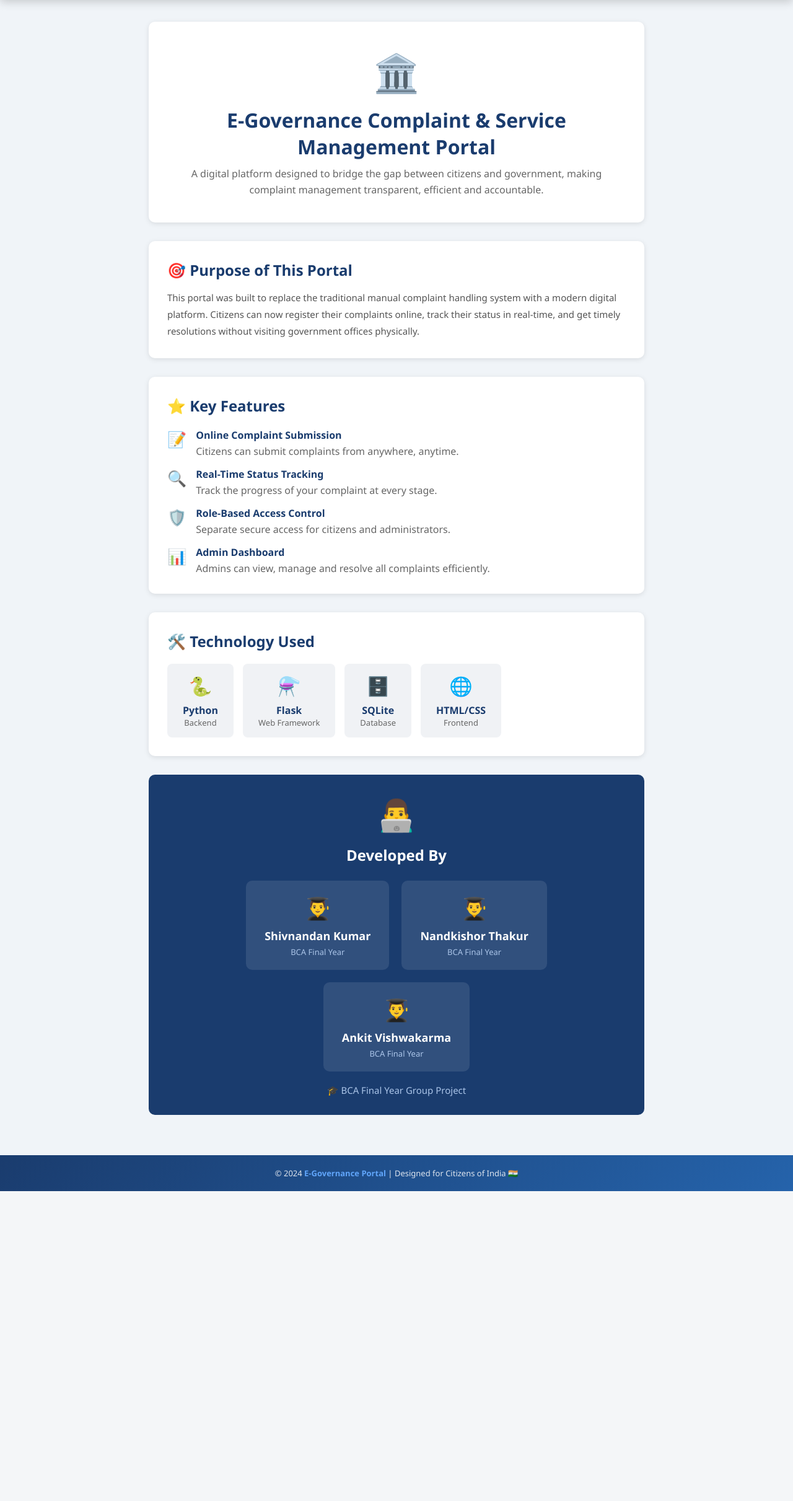
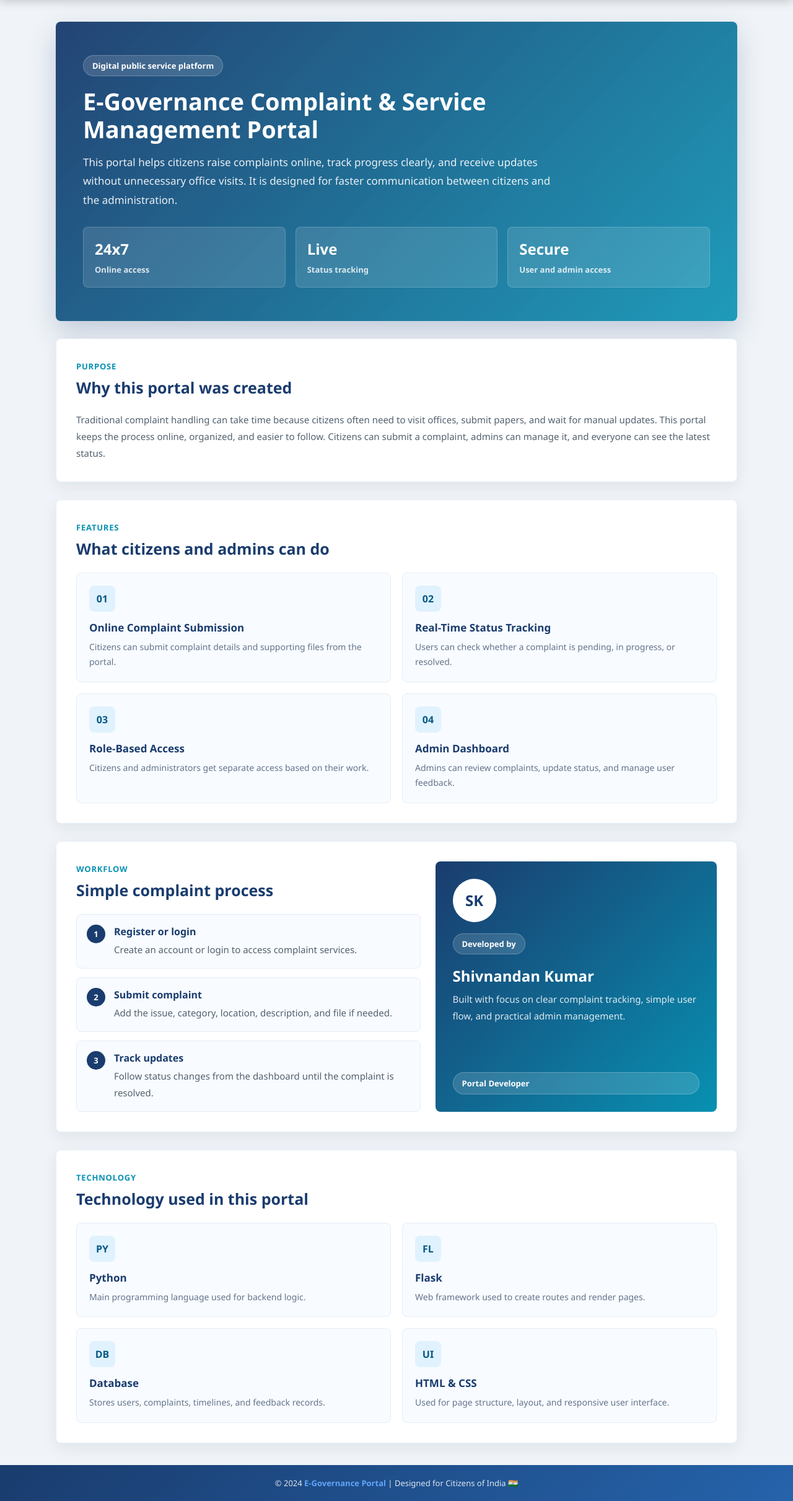
Before and after one commit to shivnandan-kumar/egovportal, a Flask app: page /about in a window 1280 px wide. Shown: the part 65-2487 px from the top of the page at 62% size. Before the commit the page ends 1987 px from the top, so only its background shows below. Run offline with Flask 3, Linux system fonts and the light colour scheme; some libraries are stand-ins or nearby versions.

Commit message:
Redesign About Page with Modern UI/UX

```diff
--- a/templates/about.html
+++ b/templates/about.html
@@ -4,140 +4,420 @@
 
 {% block content %}
 
-<div style="max-width: 800px; margin: 0 auto;">
+<style>
+    .about-page {
+        max-width: 1100px;
+        margin: 0 auto;
+    }
 
-    <!-- ====== ABOUT HEADER ====== -->
-    <div style="background: white; padding: 40px; border-radius: 10px; box-shadow: 0 2px 8px rgba(0,0,0,0.1); margin-bottom: 30px; text-align: center;">
-        <div style="font-size: 60px;">🏛️</div>
-        <h1 style="color: #1a3c6e; margin: 15px 0 10px;">
-            E-Governance Complaint & Service Management Portal
-        </h1>
-        <p style="color: #666; font-size: 16px; line-height: 1.6;">
-            A digital platform designed to bridge the gap between citizens and government,
-            making complaint management transparent, efficient and accountable.
+    .about-hero {
+        background:
+            linear-gradient(135deg, rgba(26, 60, 110, 0.96), rgba(8, 145, 178, 0.9)),
+            radial-gradient(circle at top right, rgba(255, 255, 255, 0.22), transparent 34%);
+        color: white;
+        border-radius: 8px;
+        padding: 54px 44px;
+        box-shadow: 0 18px 45px rgba(26, 60, 110, 0.22);
+        overflow: hidden;
+    }
+
+    .about-kicker {
+        display: inline-block;
+        background: rgba(255, 255, 255, 0.14);
+        border: 1px solid rgba(255, 255, 255, 0.22);
+        border-radius: 999px;
+        padding: 7px 14px;
+        font-size: 13px;
+        font-weight: 700;
+        margin-bottom: 18px;
+    }
+
+    .about-hero h1 {
+        max-width: 790px;
+        font-size: 38px;
+        line-height: 1.18;
+        margin-bottom: 16px;
+        color: white;
+    }
+
+    .about-hero p {
+        max-width: 760px;
+        color: rgba(255, 255, 255, 0.9);
+        font-size: 17px;
+        line-height: 1.8;
+    }
+
+    .about-stats {
+        display: grid;
+        grid-template-columns: repeat(3, 1fr);
+        gap: 16px;
+        margin-top: 28px;
+    }
+
+    .about-stat {
+        background: rgba(255, 255, 255, 0.12);
+        border: 1px solid rgba(255, 255, 255, 0.18);
+        border-radius: 8px;
+        padding: 18px;
+    }
+
+    .about-stat strong {
+        display: block;
+        font-size: 24px;
+        margin-bottom: 5px;
+    }
+
+    .about-stat span {
+        color: rgba(255, 255, 255, 0.82);
+        font-size: 13px;
+        font-weight: 600;
+    }
+
+    .about-section {
+        margin-top: 28px;
+        background: white;
+        border: 1px solid #e5edf6;
+        border-radius: 8px;
+        padding: 32px;
+        box-shadow: 0 8px 24px rgba(15, 23, 42, 0.07);
+    }
+
+    .about-section-header {
+        margin-bottom: 22px;
+    }
+
+    .about-section-header span {
+        color: #0891b2;
+        font-size: 13px;
+        font-weight: 800;
+        text-transform: uppercase;
+        letter-spacing: 0.8px;
+    }
+
+    .about-section-header h2 {
+        color: #1a3c6e;
+        font-size: 25px;
+        margin-top: 7px;
+    }
+
+    .about-section p {
+        color: #53616f;
+        line-height: 1.8;
+        font-size: 15px;
+    }
+
+    .about-grid {
+        display: grid;
+        grid-template-columns: repeat(2, 1fr);
+        gap: 18px;
+    }
+
+    .about-feature,
+    .about-tech {
+        border: 1px solid #e7eef8;
+        background: #f8fbff;
+        border-radius: 8px;
+        padding: 20px;
+    }
+
+    .about-feature h3,
+    .about-tech h3 {
+        color: #1a3c6e;
+        font-size: 17px;
+        margin-bottom: 8px;
+    }
+
+    .about-feature p,
+    .about-tech p {
+        color: #64748b;
+        font-size: 14px;
+        line-height: 1.7;
+    }
+
+    .about-icon {
+        width: 42px;
+        height: 42px;
+        display: grid;
+        place-items: center;
+        background: #e0f2fe;
+        color: #075985;
+        border-radius: 8px;
+        font-weight: 800;
+        margin-bottom: 14px;
+    }
+
+    .about-two-column {
+        display: grid;
+        grid-template-columns: 1.1fr 0.9fr;
+        gap: 24px;
+        align-items: stretch;
+    }
+
+    .about-steps {
+        display: grid;
+        gap: 14px;
+    }
+
+    .about-step {
+        display: flex;
+        gap: 14px;
+        align-items: flex-start;
+        padding: 16px;
+        background: #f8fbff;
+        border: 1px solid #e7eef8;
+        border-radius: 8px;
+    }
+
+    .about-step-number {
+        width: 30px;
+        height: 30px;
+        flex: 0 0 30px;
+        border-radius: 50%;
+        background: #1a3c6e;
+        color: white;
+        display: grid;
+        place-items: center;
+        font-weight: 800;
+        font-size: 13px;
+    }
+
+    .about-step h3 {
+        color: #1a3c6e;
+        font-size: 16px;
+        margin-bottom: 5px;
+    }
+
+    .about-developer-card {
+        background: linear-gradient(135deg, #1a3c6e, #0891b2);
+        color: white;
+        border-radius: 8px;
+        padding: 28px;
+        display: flex;
+        flex-direction: column;
+        justify-content: space-between;
+        min-height: 100%;
+    }
+
+    .about-avatar {
+        width: 70px;
+        height: 70px;
+        border-radius: 50%;
+        background: white;
+        color: #1a3c6e;
+        display: grid;
+        place-items: center;
+        font-size: 24px;
+        font-weight: 800;
+        margin-bottom: 18px;
+    }
+
+    .about-developer-card h2 {
+        color: white;
+        font-size: 24px;
+        margin-bottom: 8px;
+    }
+
+    .about-developer-card p {
+        color: rgba(255, 255, 255, 0.86);
+    }
+
+    .about-role {
+        display: inline-block;
+        margin-top: 18px;
+        background: rgba(255, 255, 255, 0.14);
+        border: 1px solid rgba(255, 255, 255, 0.22);
+        border-radius: 999px;
+        padding: 8px 14px;
+        color: white;
+        font-size: 13px;
+        font-weight: 700;
+    }
+
+    @media (max-width: 850px) {
+        .about-hero {
+            padding: 38px 26px;
+        }
+
+        .about-hero h1 {
+            font-size: 30px;
+        }
+
+        .about-stats,
+        .about-grid,
+        .about-two-column {
+            grid-template-columns: 1fr;
+        }
+    }
+
+    @media (max-width: 520px) {
+        .about-hero {
+            padding: 32px 22px;
+        }
+
+        .about-hero h1 {
+            font-size: 26px;
+        }
+
+        .about-section {
+            padding: 24px 18px;
+        }
+    }
+</style>
+
+<div class="about-page">
+    <section class="about-hero">
+        <span class="about-kicker">Digital public service platform</span>
+        <h1>E-Governance Complaint & Service Management Portal</h1>
+        <p>
+            This portal helps citizens raise complaints online, track progress clearly,
+            and receive updates without unnecessary office visits. It is designed for
+            faster communication between citizens and the administration.
         </p>
+
+        <div class="about-stats">
+            <div class="about-stat">
+                <strong>24x7</strong>
+                <span>Online access</span>
+            </div>
+            <div class="about-stat">
+                <strong>Live</strong>
+                <span>Status tracking</span>
+            </div>
+            <div class="about-stat">
+                <strong>Secure</strong>
+                <span>User and admin access</span>
+            </div>
+        </div>
+    </section>
+
+    <section class="about-section">
+        <div class="about-section-header">
+            <span>Purpose</span>
+            <h2>Why this portal was created</h2>
+        </div>
+        <p>
+            Traditional complaint handling can take time because citizens often need to
+            visit offices, submit papers, and wait for manual updates. This portal keeps
+            the process online, organized, and easier to follow. Citizens can submit a
+            complaint, admins can manage it, and everyone can see the latest status.
+        </p>
+    </section>
+
+    <section class="about-section">
+        <div class="about-section-header">
+            <span>Features</span>
+            <h2>What citizens and admins can do</h2>
         </div>
 
-    <!-- ====== PURPOSE ====== -->
-    <div style="background: white; padding: 30px; border-radius: 10px; box-shadow: 0 2px 8px rgba(0,0,0,0.1); margin-bottom: 30px;">
-        <h2 style="color: #1a3c6e; margin-bottom: 15px;">🎯 Purpose of This Portal</h2>
-        <p style="color: #555; line-height: 1.8; font-size: 15px;">
-            This portal was built to replace the traditional manual complaint handling system
-            with a modern digital platform. Citizens can now register their complaints online,
-            track their status in real-time, and get timely resolutions without visiting
-            government offices physically.
-        </p>
+        <div class="about-grid">
+            <div class="about-feature">
+                <div class="about-icon">01</div>
+                <h3>Online Complaint Submission</h3>
+                <p>Citizens can submit complaint details and supporting files from the portal.</p>
             </div>
 
-    <!-- ====== FEATURES ====== -->
-    <div style="background: white; padding: 30px; border-radius: 10px; box-shadow: 0 2px 8px rgba(0,0,0,0.1); margin-bottom: 30px;">
-        <h2 style="color: #1a3c6e; margin-bottom: 20px;">⭐ Key Features</h2>
+            <div class="about-feature">
+                <div class="about-icon">02</div>
+                <h3>Real-Time Status Tracking</h3>
+                <p>Users can check whether a complaint is pending, in progress, or resolved.</p>
+            </div>
 
-        <div style="display: flex; flex-direction: column; gap: 15px;">
+            <div class="about-feature">
+                <div class="about-icon">03</div>
+                <h3>Role-Based Access</h3>
+                <p>Citizens and administrators get separate access based on their work.</p>
+            </div>
 
-            <div style="display: flex; align-items: flex-start; gap: 15px;">
-                <div style="font-size: 25px;">📝</div>
+            <div class="about-feature">
+                <div class="about-icon">04</div>
+                <h3>Admin Dashboard</h3>
+                <p>Admins can review complaints, update status, and manage user feedback.</p>
+            </div>
+        </div>
+    </section>
+
+    <section class="about-section">
+        <div class="about-two-column">
             <div>
-                    <h4 style="color: #1a3c6e; margin-bottom: 4px;">Online Complaint Submission</h4>
-                    <p style="color: #666;">Citizens can submit complaints from anywhere, anytime.</p>
+                <div class="about-section-header">
+                    <span>Workflow</span>
+                    <h2>Simple complaint process</h2>
+                </div>
+
+                <div class="about-steps">
+                    <div class="about-step">
+                        <div class="about-step-number">1</div>
+                        <div>
+                            <h3>Register or login</h3>
+                            <p>Create an account or login to access complaint services.</p>
                         </div>
                     </div>
 
-            <div style="display: flex; align-items: flex-start; gap: 15px;">
-                <div style="font-size: 25px;">🔍</div>
+                    <div class="about-step">
+                        <div class="about-step-number">2</div>
                         <div>
-                    <h4 style="color: #1a3c6e; margin-bottom: 4px;">Real-Time Status Tracking</h4>
-                    <p style="color: #666;">Track the progress of your complaint at every stage.</p>
+                            <h3>Submit complaint</h3>
+                            <p>Add the issue, category, location, description, and file if needed.</p>
                         </div>
                     </div>
 
-            <div style="display: flex; align-items: flex-start; gap: 15px;">
-                <div style="font-size: 25px;">🛡️</div>
+                    <div class="about-step">
+                        <div class="about-step-number">3</div>
                         <div>
-                    <h4 style="color: #1a3c6e; margin-bottom: 4px;">Role-Based Access Control</h4>
-                    <p style="color: #666;">Separate secure access for citizens and administrators.</p>
+                            <h3>Track updates</h3>
+                            <p>Follow status changes from the dashboard until the complaint is resolved.</p>
+                        </div>
+                    </div>
                 </div>
             </div>
 
-            <div style="display: flex; align-items: flex-start; gap: 15px;">
-                <div style="font-size: 25px;">📊</div>
+            <div class="about-developer-card">
                 <div>
-                    <h4 style="color: #1a3c6e; margin-bottom: 4px;">Admin Dashboard</h4>
-                    <p style="color: #666;">Admins can view, manage and resolve all complaints efficiently.</p>
+                    <div class="about-avatar">SK</div>
+                    <span class="about-kicker">Developed by</span>
+                    <h2>Shivnandan Kumar</h2>
+                    <p>
+                        Built with focus on clear complaint tracking, simple user flow,
+                        and practical admin management.
+                    </p>
+                </div>
+                <span class="about-role">Portal Developer</span>
             </div>
         </div>
+    </section>
 
+    <section class="about-section">
+        <div class="about-section-header">
+            <span>Technology</span>
+            <h2>Technology used in this portal</h2>
+        </div>
+
+        <div class="about-grid">
+            <div class="about-tech">
+                <div class="about-icon">PY</div>
+                <h3>Python</h3>
+                <p>Main programming language used for backend logic.</p>
+            </div>
+
+            <div class="about-tech">
+                <div class="about-icon">FL</div>
+                <h3>Flask</h3>
+                <p>Web framework used to create routes and render pages.</p>
+            </div>
+
+            <div class="about-tech">
+                <div class="about-icon">DB</div>
+                <h3>Database</h3>
+                <p>Stores users, complaints, timelines, and feedback records.</p>
+            </div>
+
+            <div class="about-tech">
+                <div class="about-icon">UI</div>
+                <h3>HTML & CSS</h3>
+                <p>Used for page structure, layout, and responsive user interface.</p>
             </div>
         </div>
-
-    <!-- ====== TECH STACK ====== -->
-    <div style="background: white; padding: 30px; border-radius: 10px; box-shadow: 0 2px 8px rgba(0,0,0,0.1); margin-bottom: 30px;">
-        <h2 style="color: #1a3c6e; margin-bottom: 20px;">🛠️ Technology Used</h2>
-
-        <div style="display: flex; gap: 15px; flex-wrap: wrap;">
-
-            <div style="background: #f0f2f5; padding: 15px 25px; border-radius: 8px; text-align: center;">
-                <div style="font-size: 30px;">🐍</div>
-                <div style="font-weight: bold; margin-top: 8px; color: #1a3c6e;">Python</div>
-                <div style="font-size: 13px; color: #666;">Backend</div>
-            </div>
-
-            <div style="background: #f0f2f5; padding: 15px 25px; border-radius: 8px; text-align: center;">
-                <div style="font-size: 30px;">⚗️</div>
-                <div style="font-weight: bold; margin-top: 8px; color: #1a3c6e;">Flask</div>
-                <div style="font-size: 13px; color: #666;">Web Framework</div>
-            </div>
-
-            <div style="background: #f0f2f5; padding: 15px 25px; border-radius: 8px; text-align: center;">
-                <div style="font-size: 30px;">🗄️</div>
-                <div style="font-weight: bold; margin-top: 8px; color: #1a3c6e;">SQLite</div>
-                <div style="font-size: 13px; color: #666;">Database</div>
-            </div>
-
-            <div style="background: #f0f2f5; padding: 15px 25px; border-radius: 8px; text-align: center;">
-                <div style="font-size: 30px;">🌐</div>
-                <div style="font-weight: bold; margin-top: 8px; color: #1a3c6e;">HTML/CSS</div>
-                <div style="font-size: 13px; color: #666;">Frontend</div>
-            </div>
-
-        </div>
-    </div>
-
-    <!-- ====== DEVELOPERS ====== -->
-    <div style="background: #1a3c6e; color: white; padding: 30px; border-radius: 10px; text-align: center; margin-bottom: 30px;">
-        <div style="font-size: 50px;">👨‍💻</div>
-        <h2 style="margin: 15px 0 25px;">Developed By</h2>
-
-        <div style="display: flex; justify-content: center; gap: 20px; flex-wrap: wrap;">
-
-            <!-- Developer 1 -->
-            <div style="background: rgba(255,255,255,0.1); padding: 20px 30px; border-radius: 10px; min-width: 180px;">
-                <div style="font-size: 35px;">👨‍🎓</div>
-                <h3 style="font-size: 18px; margin: 10px 0 5px;">Shivnandan Kumar</h3>
-                <p style="color: #aac4e8; font-size: 13px;">BCA Final Year</p>
-            </div>
-
-            <!-- Developer 2 -->
-            <div style="background: rgba(255,255,255,0.1); padding: 20px 30px; border-radius: 10px; min-width: 180px;">
-                <div style="font-size: 35px;">👨‍🎓</div>
-                <h3 style="font-size: 18px; margin: 10px 0 5px;">Nandkishor Thakur</h3>
-                <p style="color: #aac4e8; font-size: 13px;">BCA Final Year</p>
-            </div>
-
-            <!-- Developer 3 -->
-            <div style="background: rgba(255,255,255,0.1); padding: 20px 30px; border-radius: 10px; min-width: 180px;">
-                <div style="font-size: 35px;">👨‍🎓</div>
-                <h3 style="font-size: 18px; margin: 10px 0 5px;">Ankit Vishwakarma</h3>
-                <p style="color: #aac4e8; font-size: 13px;">BCA Final Year</p>
-            </div>
-
-        </div>
-
-        <p style="color: #aac4e8; margin-top: 20px; font-size: 15px;">
-            🎓 BCA Final Year Group Project
-        </p>
-    </div>
-
+    </section>
 </div>
 
 {% endblock %}
```
Lines whose indentation alone changed are shown as unchanged.
